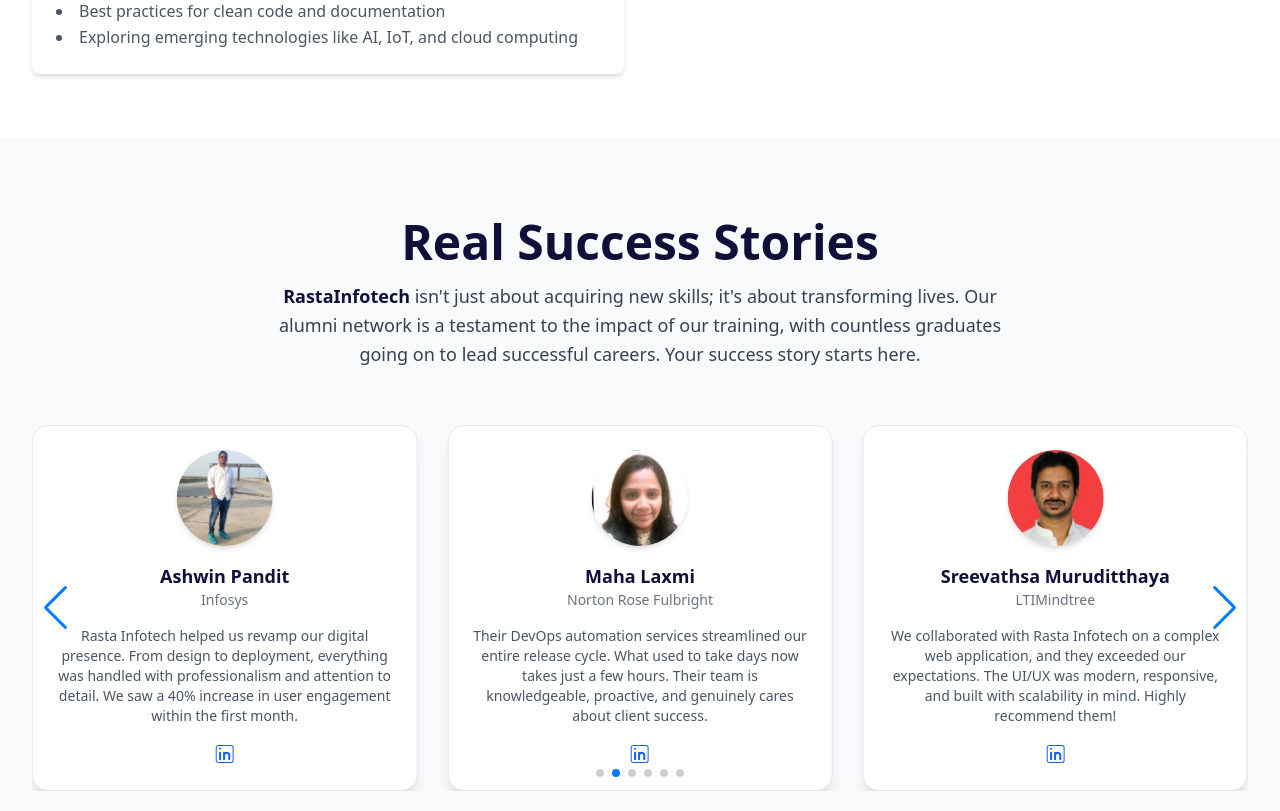
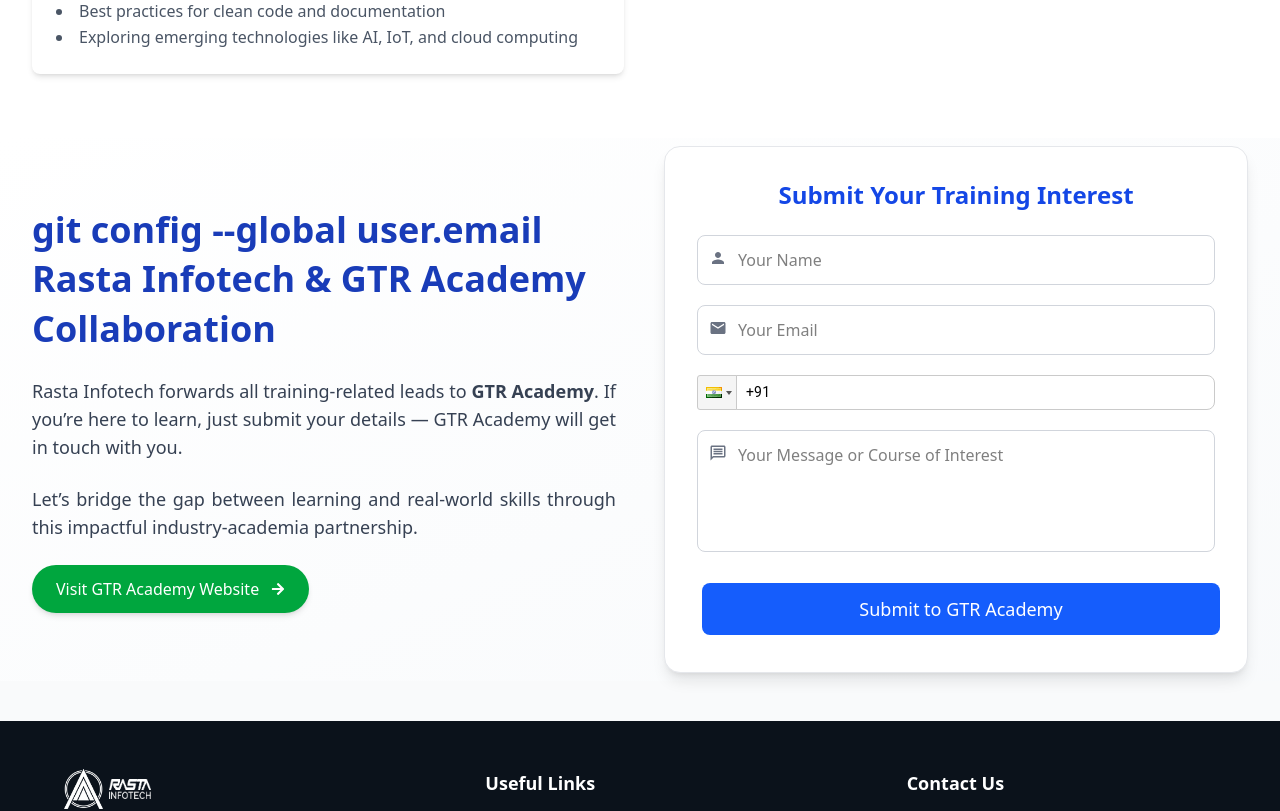
Before and after one commit to rootbixinfotech/updatedRastaInfotechWebsite, a React (Vite) app: page /training in a window 1280 px wide. Shown: the part 1820-2631 px from the top of the page. Built offline with nearby package versions, Linux system fonts and the light colour scheme.

Commit message:
09/1/2025

```diff
--- a/src/pages/Training.jsx
+++ b/src/pages/Training.jsx
@@ -1,21 +1,11 @@
 import { useState, useEffect } from "react";
 import tainingimg from "../assets/trainings_img1.jpg";
 import tainingimg2 from "../assets/trainings_img2.jpg";
-import img1 from "../assets/student-6.jpeg";
-import img2 from "../assets/student_5.jpeg";
-import img3 from "../assets/student_4.jpeg";
-import img4 from "../assets/student_3.jpeg";
-import img5 from "../assets/student_2.jpeg";
-import img6 from "../assets/student_1.jpeg";
-import { CiLinkedin } from "react-icons/ci";
-import { Swiper, SwiperSlide } from "swiper/react";
-import { Navigation, Pagination, Autoplay } from "swiper/modules";
 import "swiper/css";
 import "swiper/css/navigation";
 import "swiper/css/pagination";
 import { FaArrowRight } from "react-icons/fa";
 import { MdEmail, MdOutlineMessage, MdPerson } from "react-icons/md";
-
 
 import { FaThLarge } from "react-icons/fa";
 
@@ -37,58 +27,13 @@ const carouselImages = [
   "https://images.pexels.com/photos/68761/pexels-photo-68761.jpeg",
 ];
 
-const training = [
-  {
-    img: img5,
-    name: "Mahadev Prasad HM",
-    linkedIn: "https://www.linkedin.com/in/mahadev-prasad-h-m-06034a19b/",
-    comp: "CAPGEMINI",
-    text: "Working with Rasta Infotech was a game-changer for our business. Their team quickly understood our requirements and delivered a high-quality solution ahead of schedule. Excellent communication and technical skills!",
-  },
-  {
-    img: img2,
-    name: "Ashwin Pandit",
-    comp: "Infosys",
-    linkedIn:
-      "https://www.linkedin.com/in/ashwin-pandit-bbb21ab8/",
-    text: "Rasta Infotech helped us revamp our digital presence. From design to deployment, everything was handled with professionalism and attention to detail. We saw a 40% increase in user engagement within the first month.",
-  },
-  {
-    img: img3,
-    name: "Maha Laxmi",
-    linkedIn: "https://www.linkedin.com/in/maha-lakshmi-23770890/?original_referer=https%3A%2F%2Fgtracademy.org%2F",
-    comp: "Norton Rose Fulbright",
-    text: "Their DevOps automation services streamlined our entire release cycle. What used to take days now takes just a few hours. Their team is knowledgeable, proactive, and genuinely cares about client success.",
-  },
-  {
-    img: img6,
-    name: "Sreevathsa Muruditthaya",
-    comp: "LTIMindtree",
-    linkedIn: "https://www.linkedin.com/in/shreevathsa-muruditthaya-978ab617",
-    text: "We collaborated with Rasta Infotech on a complex web application, and they exceeded our expectations. The UI/UX was modern, responsive, and built with scalability in mind. Highly recommend them!",
-  },
-  {
-    img: img1,
-    name: "Tamal Ray",
-    comp: "Tagskills",
-    linkedIn: "https://www.linkedin.com/in/tamal-ray-7b120a159/?original_referer=https%3A%2F%2Fgtracademy.org%2F",
-    text: "Excellent service from start to finish. The team provided timely updates, clear documentation, and thoughtful suggestions that improved our product. They’ve become our go-to tech partner.Highly recommend them!",
-  },
-  {
-    img: img4,
-    name: "Hareesh Patel",
-    comp: "METKA EGN",
-    linkedIn: "https://www.linkedin.com/in/hareesh-chinta-28ba55211/",
-    text: "I’ve worked with multiple vendors in the past, but none matched the efficiency and dedication of Rasta Infotech. They deliver what they promise, and they do it with integrity.They’ve become our go-to tech partner.Highly recommend them!",
-  },
-];
+
 
 const Training = () => {
   const [current, setCurrent] = useState(0);
   const [openIndex, setOpenIndex] = useState(null);
   const [activeTab, setActiveTab] = useState("Developments");
   const [phone, setPhone] = useState("");
-
 
   useEffect(() => {
     const interval = setInterval(() => {
@@ -537,76 +482,15 @@ const Training = () => {
           </div>
         </section>
 
-        {/* Real Success Stories */}
 
-        <div className="max-w-[1500px] mx-auto px-2 sm:px-4 md:px-8 py-10 md:py-20">
-          {/* Heading */}
-          <div className="text-center mb-14">
-            <h2 className="text-4xl md:text-5xl font-bold text-[#0f0f3a] mb-4">
-              Real Success Stories
-            </h2>
-            <p className="text-gray-700 text-lg max-w-3xl mx-auto leading-relaxed">
-              <strong className="text-[#0f0f3a]">RastaInfotech</strong> isn't
-              just about acquiring new skills; it's about transforming lives.
-              Our alumni network is a testament to the impact of our training,
-              with countless graduates going on to lead successful careers. Your
-              success story starts here.
-            </p>
-          </div>
-
-          {/* Carousel */}
-          <Swiper
-            modules={[Navigation, Pagination, Autoplay]}
-            spaceBetween={30}
-            slidesPerView={1}
-            loop={true}
-            pagination={{ clickable: true }}
-            navigation
-            autoplay={{ delay: 3500, disableOnInteraction: false }}
-            breakpoints={{
-              768: { slidesPerView: 2 },
-              1024: { slidesPerView: 3 },
-            }}
-          >
-            {training.map((student, index) => (
-              <SwiperSlide key={index}>
-                <div className="bg-white border border-gray-200 rounded-2xl p-6 shadow-lg text-center hover:shadow-xl transition-all duration-300 h-full flex flex-col items-center justify-between">
-                  <img
-                    src={student.img}
-                    alt={student.name}
-                    className="w-24 h-24 rounded-full object-cover mb-4 shadow-md"
-                  />
-                  <h3 className="text-lg font-semibold text-[#0f0f3a]">
-                    {student.name}
-                  </h3>
-
-                  {student.comp && (
-                    <p className="text-sm text-gray-500 mb-2">{student.comp}</p>
-                  )}
-
-                  <p className="text-gray-600 text-sm mt-2">{student.text}</p>
-
-                  <a
-                    href={student.linkedIn || "https://www.linkedin.com"} // fallback if empty
-                    target="_blank"
-                    rel="noopener noreferrer"
-                    className="mt-4 text-blue-600 hover:text-blue-800 text-2xl"
-                  >
-                    <CiLinkedin />
-                  </a>
-                </div>
-              </SwiperSlide>
-            ))}
-          </Swiper>
-        </div>
 
         {/* collabration section */}
 
-        <section className="bg-gradient-to-br from-white to-slate-50 py-10 sm:py-20 px-2 sm:px-4 md:px-8">
+        <section className="bg-gradient-to-br from-white to-slate-50 py-10 sm:py-2 px-2 sm:px-4 md:px-8">
           <div className="max-w-[1500px] mx-auto grid grid-cols-1 md:grid-cols-2 gap-8 md:gap-12 items-center">
             {/* Left Content */}
             <div className="space-y-6">
-              <h2 className="text-3xl md:text-4xl font-bold text-blue-800 leading-snug">
+              <h2 className="text-3xl md:text-4xl font-bold text-blue-800 leading-snug">git config --global user.email
                 Rasta Infotech & GTR Academy Collaboration
               </h2>
               <p className="text-gray-700 text-lg text-justify">
```
